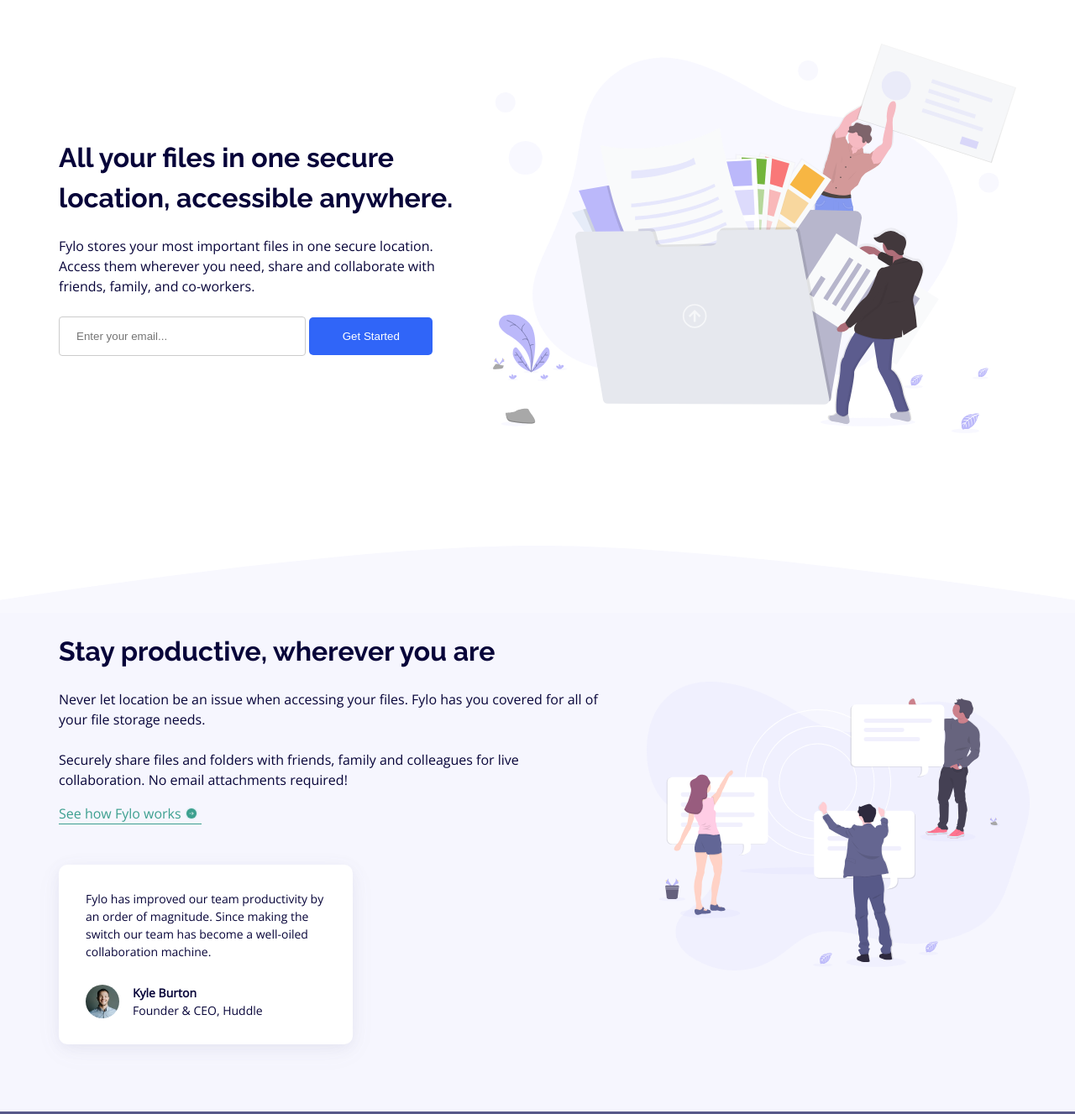
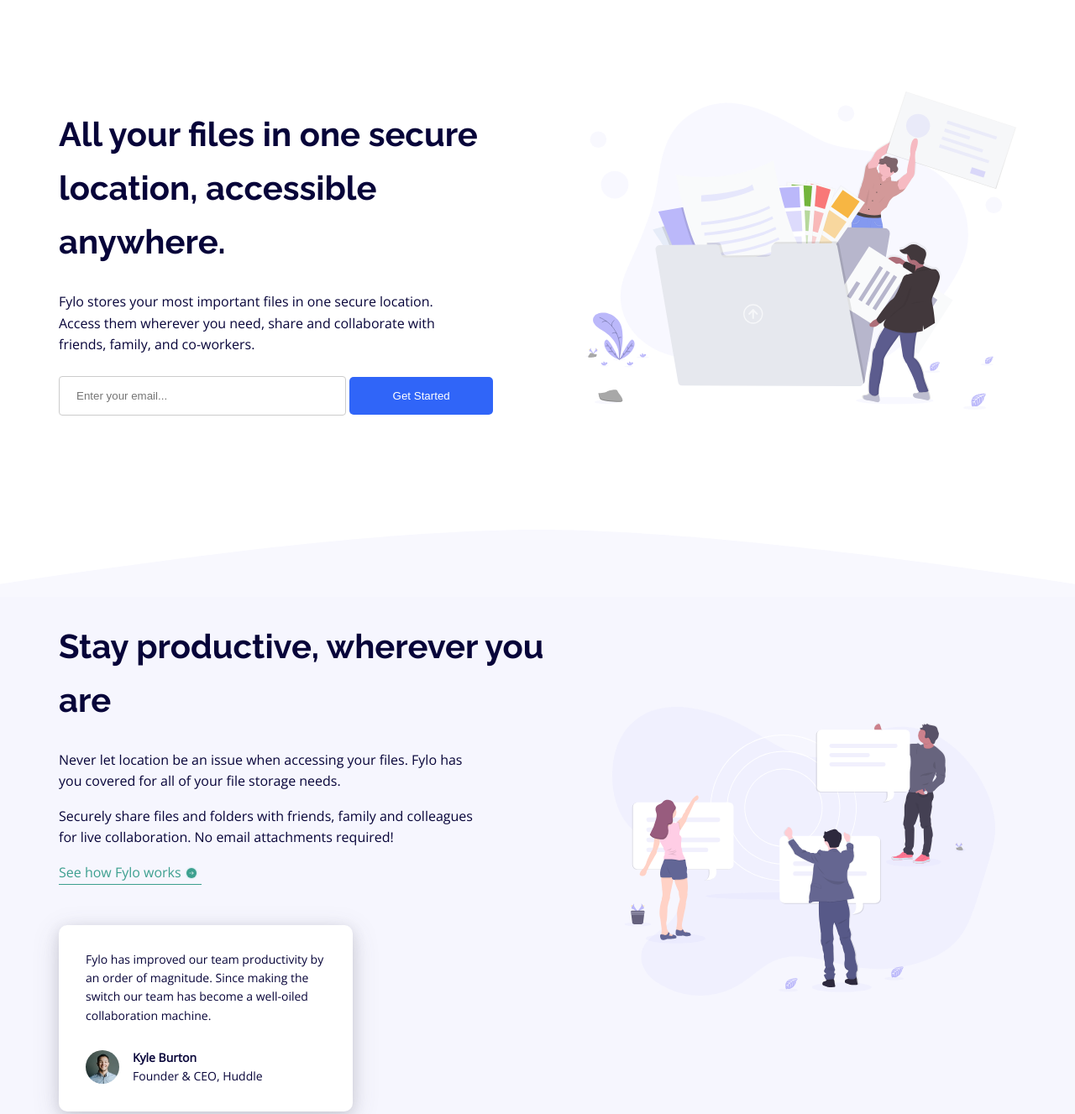
Before and after one commit to asamoahe3/fylo-landing-page, a plain HTML site: page index.html in a window 1280 px wide. Shown: the part 100-1427 px from the top of the page at 84% size. Drawn offline with nearby package versions, Linux system fonts and the light colour scheme.

Commit message:
fix accessibility issues, increased h1,h2 font size

```diff
--- a/index.html
+++ b/index.html
@@ -33,18 +33,18 @@
   <main class="container">
     <div class="card-a">
       <div class="item-left">
-        <h1 class="fs-600">All your files in one secure location, accessible anywhere.</h1>
-        <p>
+        <h1>All your files in one secure location, accessible anywhere.</h1>
+        <p class="fl-medium">
           Fylo stores your most important files in one secure location.
           Access them wherever you need, share and collaborate with friends,
           family, and co-workers.
         </p>
 
         <form action="#">
-          <label for="emal">
-            <input type="email" placeholder="Enter your email...">
+          <label for="email">
+            <input type="email" id="email" placeholder="Enter your email...">
           </label>
-          <input type="submit" value="Get Started">
+          <input type="submit" id="submit" value="Get Started">
         </form>
       </div>
 
@@ -59,9 +59,11 @@
     <div class="card-b">
       <div class="item-left">
         <h1 class="fs-600"> Stay productive, wherever you are</h1>
-        <p class="shift">
+        <p class="fl-small">
           Never let location be an issue when accessing your files. Fylo has you
-          covered for all of your file storage needs.<br /><br/>
+          covered for all of your file storage needs.
+        </p>
+        <p class="fl-small">
           Securely share files and folders with friends, family and colleagues for
           live collaboration. No email attachments required!
         </p>
@@ -106,9 +108,9 @@
 
     <form action="#">
       <label for="emal">
-        <input type="email" placeholder="Enter your email...">
+        <input type="email" id="email" placeholder="Enter your email...">
       </label>
-      <input type="submit" value="Get Started">
+      <input type="submit" id="submit" value="Get Started">
     </form>
 
   </div>
--- a/style.css
+++ b/style.css
@@ -31,6 +31,7 @@ h1,
 h2 {
   font-family: "Raleway", sans-serif;
   font-weight: 700;
+  font-size: 2.5rem;
 }
 
 input[type="email"] {
@@ -65,13 +66,13 @@ body {
   color: var(--dark-blue);
   padding: 0;
   margin: 0;
-  line-height: 1.5;
+  line-height: 1.6;
 }
 
 .header {
   display: flex;
   align-items: center;
-  padding: 1rem 70px 0 70px;
+  padding: 2rem 70px 4rem 70px;
 }
 
 .header .logo img {
@@ -103,10 +104,14 @@ header nav .nav-item .nav-link a:hover {
 
 .container .card-a {
   display: grid;
-  grid-template-columns: 43% 55%;
+  grid-template-columns: 50% 45%;
   justify-content: space-between;
   align-items: center;
-  padding: 5rem 70px 5rem 70px;
+  padding: 3rem 70px 5rem 70px;
+}
+
+.container .card-a .fl-medium {
+  max-width: 85%;
 }
 
 .container .bg-curve {
@@ -121,17 +126,16 @@ header nav .nav-item .nav-link a:hover {
 
 .container .card-b {
   display: grid;
-  grid-template-columns: 60% 40%;
-  justify-content: space-between;
+  grid-template-columns: 55% 40%;
   align-items: center;
-  gap: 1rem;
+  gap: 2rem;
   padding: 0rem 70px 5rem 70px;
   background-color: var(--light-grayish);
 }
 
-.container .card-b .shift {
-  max-width: 95%;
-  line-break: normal;
+.container .card-b .fl-small {
+  max-width: 80%;
+  text-align: left;
 }
 
 .container .card-b .text-green {
@@ -162,14 +166,8 @@ header nav .nav-item .nav-link a:hover {
   border-radius: 10px;
   padding: 1rem 2rem;
   font-size: 14px;
-  box-shadow: rgba(132, 132, 163, 0.1) 0px 4px 16px,
-    rgba(134, 134, 156, 0.05) 0px 8px 32px;
-}
-
-.container .card-b .card-sm:hover {
-  box-shadow: rgba(0, 0, 0, 0.16) 0px 10px 36px 0px,
-    rgba(0, 0, 0, 0.06) 0px 0px 0px 1px;
-  transition: 0.5s ease-in;
+  box-shadow: rgba(87, 87, 100, 0.164) 0px 4px 16px,
+    rgba(82, 82, 97, 0.171) 0px 8px 32px;
 }
 
 .card-sm .avatar {
@@ -270,6 +268,14 @@ footer {
 
 /* Mobile devices */
 @media (max-width: 767px) {
+  h1 {
+    font-size: 25px;
+  }
+
+  .fs-600 {
+    font-size: 20px;
+  }
+
   .container .card-a,
   .container .card-b,
   .access,
@@ -314,6 +320,15 @@ footer {
     background-image: url(./images/bg-curve-mobile.svg);
   }
 
+  .card-b .card-sm {
+    margin: 0 auto;
+  }
+
+  .container .card-a .fl-medium,
+  .container .card-b .fl-small {
+    max-width: 100%;
+  }
+
   footer,
   .footer-right {
     display: block;
```
